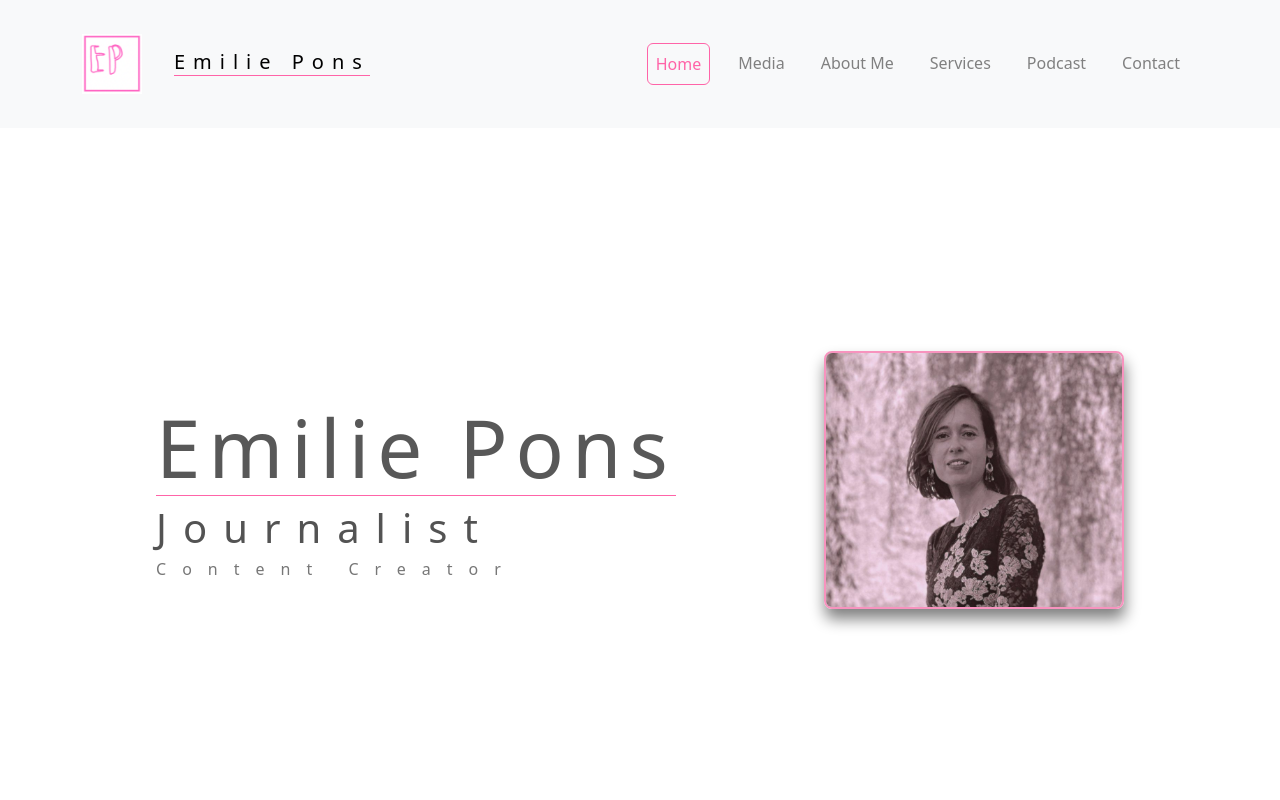
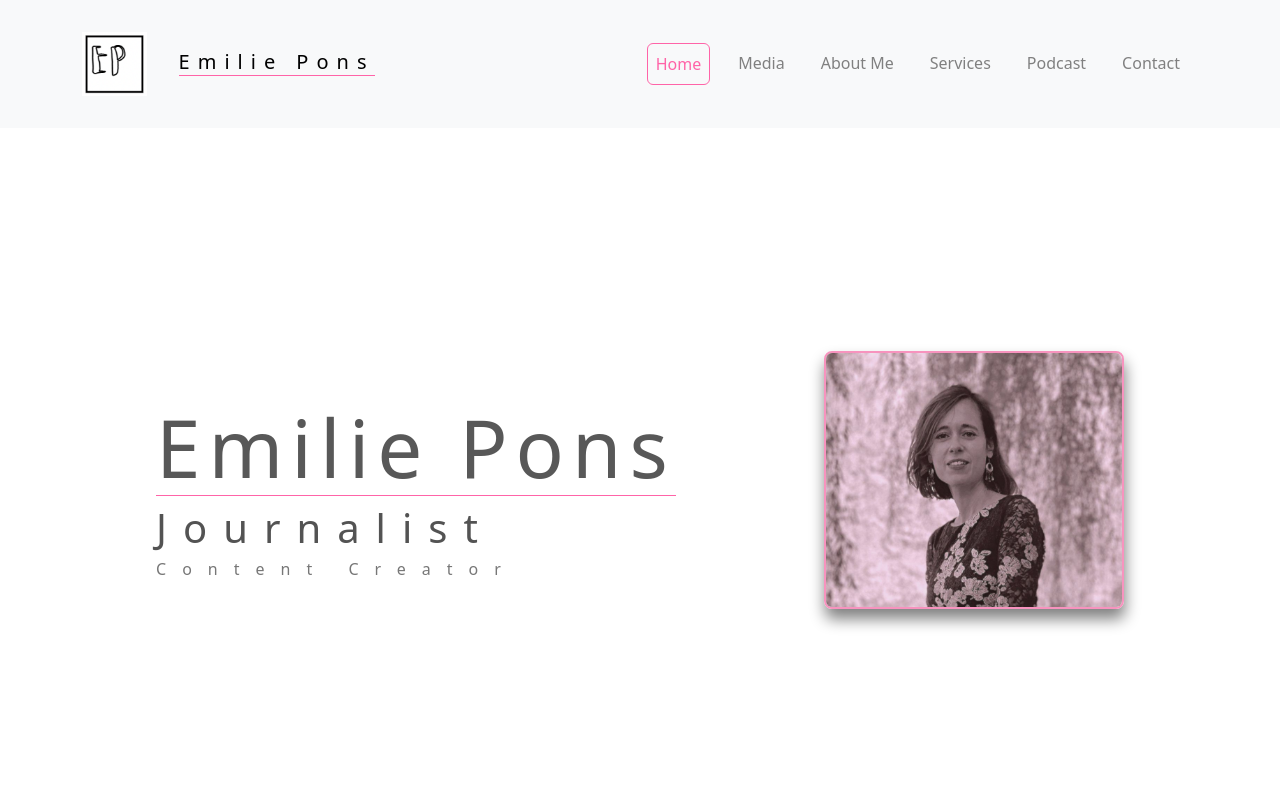
Before and after one commit to ramziosta/emilie_pons, a plain HTML site: page index.html in a window 1280 px wide. Shown: the top 800 px of the page. Drawn offline with nearby package versions, Linux system fonts and the light colour scheme.

Commit message:
Update index.html

```diff
--- a/index.html
+++ b/index.html
@@ -18,7 +18,7 @@
 <nav class="navbar fixed-top navbar-expand-lg bg-light">
     <div class="container" >
       <a class="navbar-brand" href="#">
-        <img class="logo" src="./images/logo2.png" alt="logo" ><span style="color:black;" class="name">Emilie Pons</span></a>
+        <img class="logo" src="./images/EP.png" alt="logo" ><span style="color:black;" class="name">Emilie Pons</span></a>
       <button class="navbar-toggler" type="button" data-toggle="collapse" data-target="#navbarNav" aria-controls="navbarNav" aria-expanded="false" aria-label="Toggle navigation">
       <span class="navbar-toggler-icon"></span>
       </button>
```
